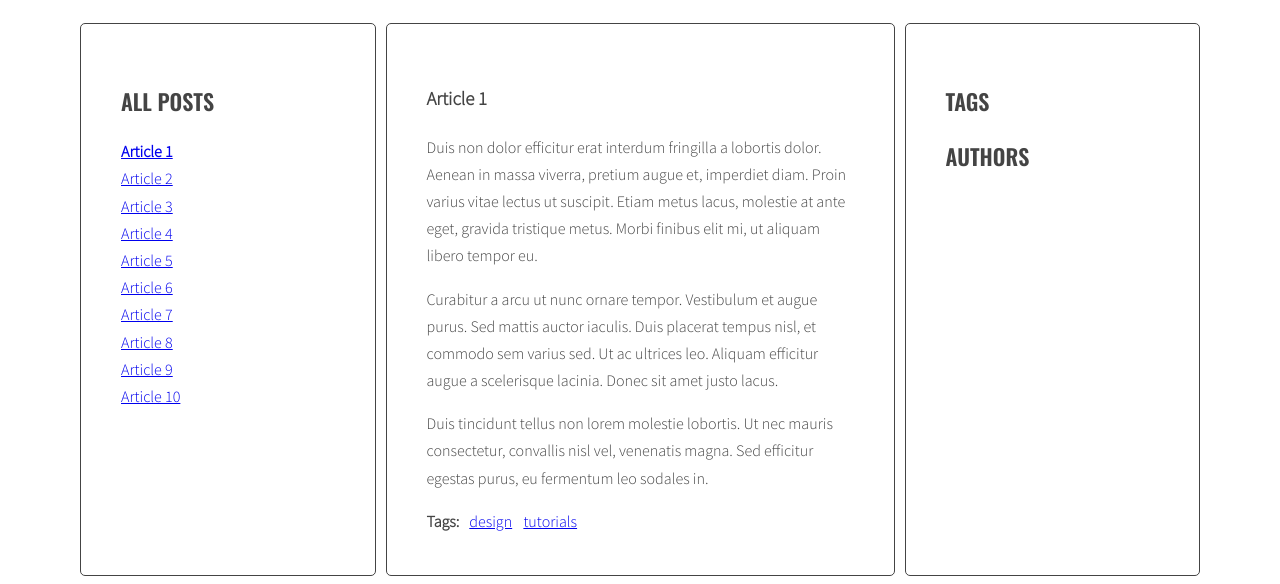
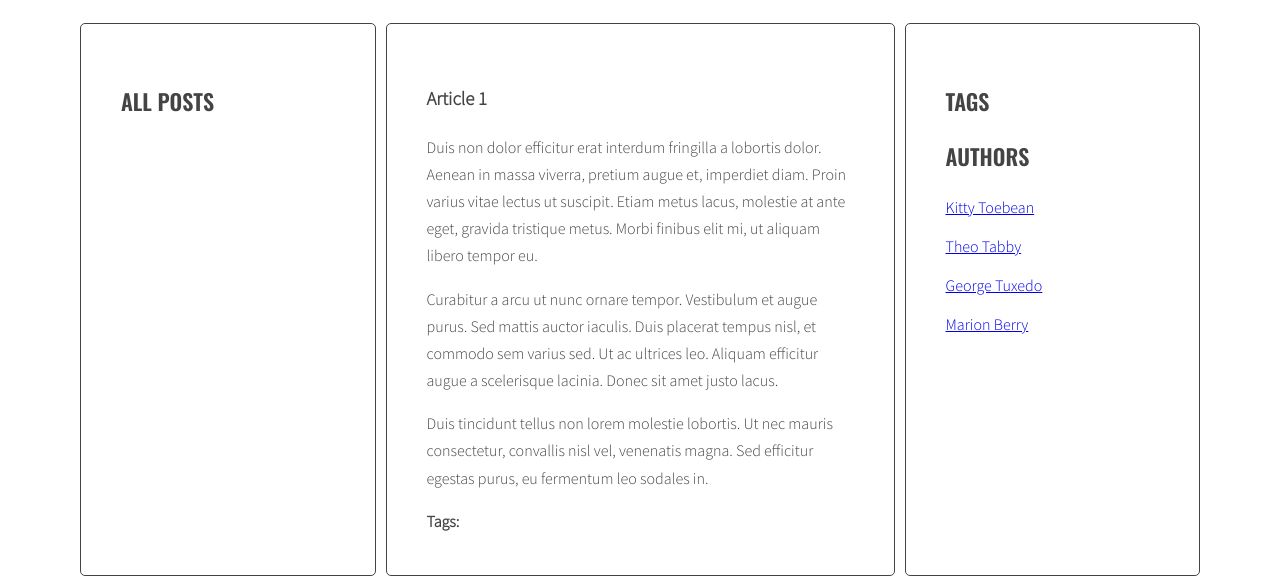
Before and after one commit to kamil-niewielski/javascript-blog2.0, a plain HTML site: page index.html in a window 1280 px wide. Shown: the part 220-804 px from the top of the page. Drawn offline with nearby package versions, Linux system fonts and the light colour scheme; a script that the page names is missing.

Commit message:
pod zadanie 6.2 index.html

```diff
--- a/index.html
+++ b/index.html
@@ -16,20 +16,11 @@
       <aside class="sidebar">
         <h2 class="section-title">All posts</h2>
         <ul class="list titles">
-            <li><a href="#article-1" class="active"><span>Article 1</span></a></li>
-            <li><a href="#article-2"><span>Article 2</span></a></li>
-            <li><a href="#article-3"><span>Article 3</span></a></li>
-            <li><a href="#article-4"><span>Article 4</span></a></li>
-            <li><a href="#article-5"><span>Article 5</span></a></li>
-            <li><a href="#article-6"><span>Article 6</span></a></li>
-            <li><a href="#article-7"><span>Article 7</span></a></li>
-            <li><a href="#article-8"><span>Article 8</span></a></li>
-            <li><a href="#article-9"><span>Article 9</span></a></li>
-            <li><a href="#article-10"><span>Article 10</span></a></li>
+
         </ul>
       </aside>
       <section class="posts">
-          <article class="post active" id="article-1" data-tags="cat cactus ferrari" data-author="by Marion Berry">
+        <article class="post active" id="article-1" data-tags="design tutorials" data-author="Marion Berry">
           <h3 class="post-title">Article 1</h3>
           <p class="post-author"></p>
           <div class="post-content">
@@ -42,12 +33,10 @@
           <div class="post-tags">
             <p><strong>Tags:</strong></p>
             <ul class="list list-horizontal">
-                <li><a href="#">design</a></li>
-                <li><a href="#">tutorials</a></li>
             </ul>
           </div>
         </article>
-          <article class="post" id="article-2" data-tags="cat dog cow hammster" data-author="by Theo Tabby">
+        <article class="post" id="article-2" data-tags="news code" data-author="Theo Tabby">
           <h3 class="post-title">Article 2</h3>
           <p class="post-author"></p>
           <div class="post-content">
@@ -60,12 +49,10 @@
           <div class="post-tags">
             <p><strong>Tags:</strong></p>
             <ul class="list list-horizontal">
-                <li><a href="#">news</a></li>
-                <li><a href="#">code</a></li>
             </ul>
           </div>
         </article>
-          <article class="post" id="article-3" data-tags="cow cat dog ferrari" data-author="by George Tuxedo">
+        <article class="post" id="article-3" data-tags="news reviews design" data-author="George Tuxedo">
           <h3 class="post-title">Article 3</h3>
           <p class="post-author"></p>
           <div class="post-content">
@@ -77,13 +64,10 @@
           <div class="post-tags">
             <p><strong>Tags:</strong></p>
             <ul class="list list-horizontal">
-                <li><a href="#">news</a></li>
-                <li><a href="#">reviews</a></li>
-                <li><a href="#">design</a></li>
             </ul>
           </div>
         </article>
-          <article class="post" id="article-4" data-tags="tractor dog ship ferrari" data-author="by Kitty Toebean">
+        <article class="post" id="article-4" data-tags="tutorials code design" data-author="Kitty Toebean">
           <h3 class="post-title">Article 4</h3>
           <p class="post-author"></p>
           <div class="post-content">
@@ -96,13 +80,10 @@
           <div class="post-tags">
             <p><strong>Tags:</strong></p>
             <ul class="list list-horizontal">
-                <li><a href="#">tutorials</a></li>
-                <li><a href="#">code</a></li>
-                <li><a href="#">design</a></li>
             </ul>
           </div>
         </article>
-          <article class="post" id="article-5" data-tags="green dog ferrari" data-author="by Marion Berry">
+        <article class="post" id="article-5" data-tags="design reviews" data-author="Marion Berry">
           <h3 class="post-title">Article 5</h3>
           <p class="post-author"></p>
           <div class="post-content">
@@ -115,12 +96,10 @@
           <div class="post-tags">
             <p><strong>Tags:</strong></p>
             <ul class="list list-horizontal">
-                <li><a href="#">design</a></li>
-                <li><a href="#">reviews</a></li>
             </ul>
           </div>
         </article>
-          <article class="post" id="article-6" data-tags="number letters girls boys" data-author="by George Tuxedo">
+        <article class="post" id="article-6" data-tags="reviews code" data-author="George Tuxedo">
           <h3 class="post-title">Article 6</h3>
           <p class="post-author"></p>
           <div class="post-content">
@@ -133,12 +112,10 @@
           <div class="post-tags">
             <p><strong>Tags:</strong></p>
             <ul class="list list-horizontal">
-                <li><a href="#">reviews</a></li>
-                <li><a href="#">code</a></li>
             </ul>
           </div>
         </article>
-          <article class="post" id="article-7" data-tags="girls boys green cat" data-author="by Kitty Toebean">
+        <article class="post" id="article-7" data-tags="code news" data-author="Kitty Toebean">
           <h3 class="post-title">Article 7</h3>
           <p class="post-author"></p>
           <div class="post-content">
@@ -151,12 +128,10 @@
           <div class="post-tags">
             <p><strong>Tags:</strong></p>
             <ul class="list list-horizontal">
-                <li><a href="#">code</a></li>
-                <li><a href="#">news</a></li>
             </ul>
           </div>
         </article>
-          <article class="post" id="article-8" data-tags="ferrari letters blue" data-author="by Theo Tabby">
+        <article class="post" id="article-8" data-tags="news design tutorials" data-author="Theo Tabby">
           <h3 class="post-title">Article 8</h3>
           <p class="post-author"></p>
           <div class="post-content">
@@ -169,13 +144,10 @@
           <div class="post-tags">
             <p><strong>Tags:</strong></p>
             <ul class="list list-horizontal">
-                <li><a href="#">news</a></li>
-                <li><a href="#">design</a></li>
-                <li><a href="#">tutorials</a></li>
             </ul>
           </div>
         </article>
-          <article class="post" id="article-9" data-tags="green number blue" data-author="by Marion Berry">
+        <article class="post" id="article-9" data-tags="news tutorials" data-author="Marion Berry">
           <h3 class="post-title">Article 9</h3>
           <p class="post-author"></p>
           <div class="post-content">
@@ -188,12 +160,10 @@
           <div class="post-tags">
             <p><strong>Tags:</strong></p>
             <ul class="list list-horizontal">
-                <li><a href="#">news</a></li>
-                <li><a href="#">tutorials</a></li>
             </ul>
           </div>
         </article>
-          <article class="post" id="article-10" data-tags="hammster cat blue" data-author="by George Tuxedo">
+        <article class="post" id="article-10" data-tags="code design news reviews" data-author="George Tuxedo">
           <h3 class="post-title">Article 10</h3>
           <p class="post-author"></p>
           <div class="post-content">
@@ -218,22 +188,22 @@
         <ul class="list authors">
           <li>
             <a href="#">
-
+              <span class="author-name">Kitty Toebean</span>
             </a>
           </li>
           <li>
             <a href="#">
-
+              <span class="author-name">Theo Tabby</span>
             </a>
           </li>
           <li>
             <a href="#">
-
+              <span class="author-name">George Tuxedo</span>
             </a>
           </li>
           <li>
             <a href="#">
-
+              <span class="author-name">Marion Berry</span>
             </a>
           </li>
         </ul>
```
Lines whose indentation alone changed are shown as unchanged.
